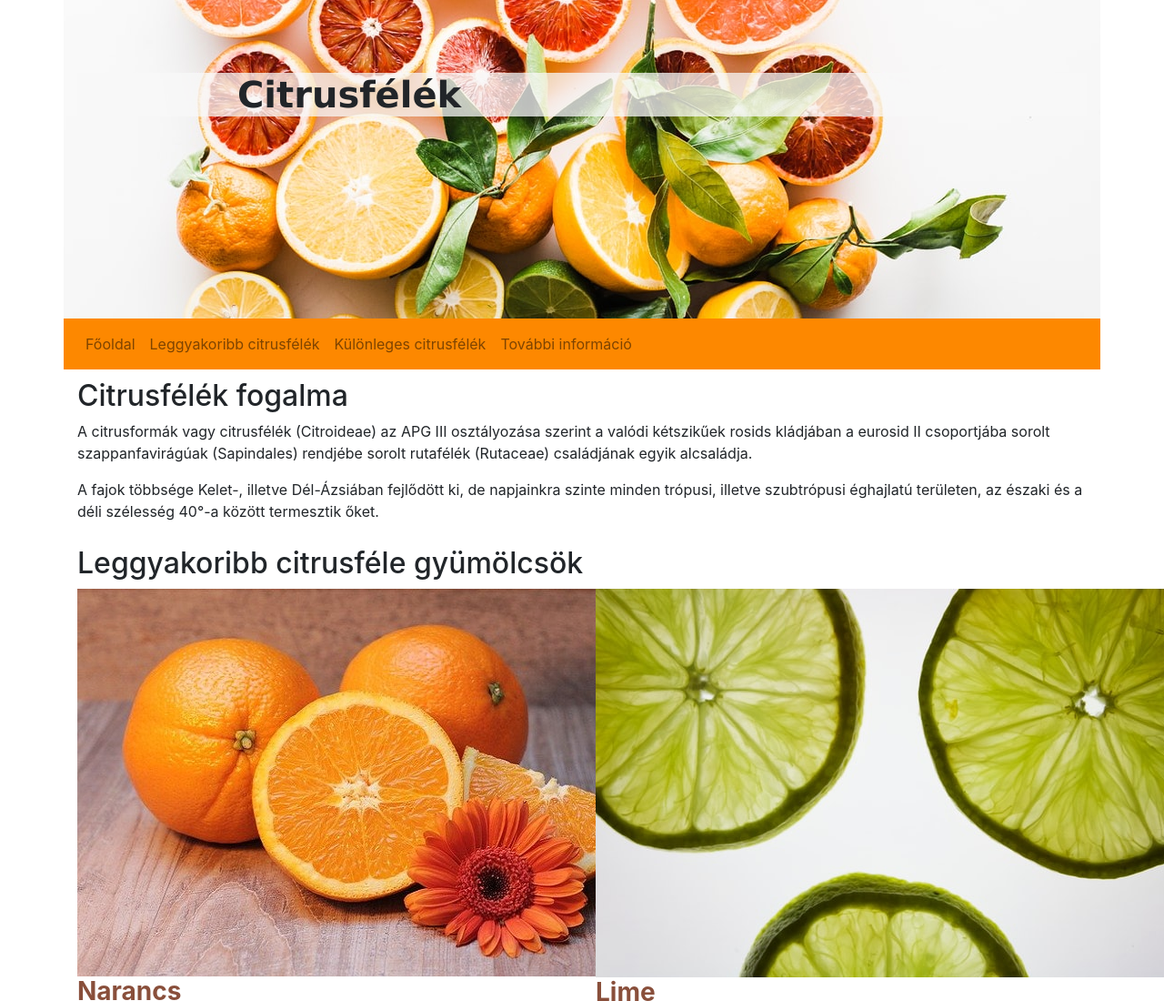
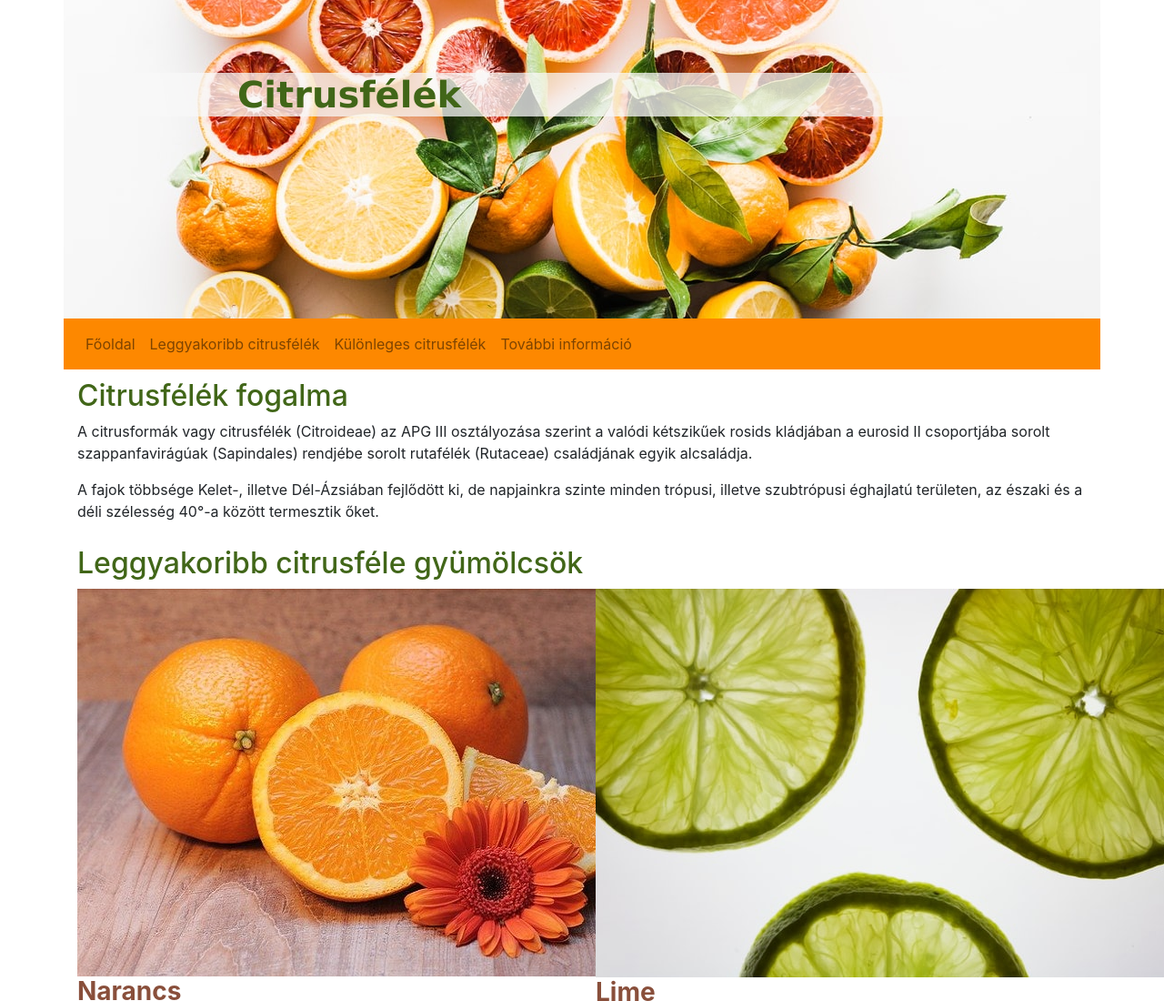
Before and after one commit to englert/web_alapvizsga_2020_12_15, a plain HTML site: page index.html in a window 1280 px wide. Shown: the top 1100 px of the page at 91% size. Drawn offline with Linux system fonts and the light colour scheme.

Commit message:
7. A 2-es szintű címsorokra a következő formázásokat állítsa be a stíluslapon: a. A betű színe és szegély színe egyezzen meg a főcím betűszínével!

```diff
--- a/css/style.css
+++ b/css/style.css
@@ -8,6 +8,7 @@ header{
 h1{
     background-color: rgba(248, 248, 248, 0.75);
     font-family: Verdana;
+    color: #416618;
     font-weight: bold;
     margin-top: 80px;
     padding-left: 11rem;
@@ -15,6 +16,8 @@ h1{
 
 h2{
     margin-top: 10px;
+    color: #416618;
+    border: #416618;
 }
 
 h3{
```
